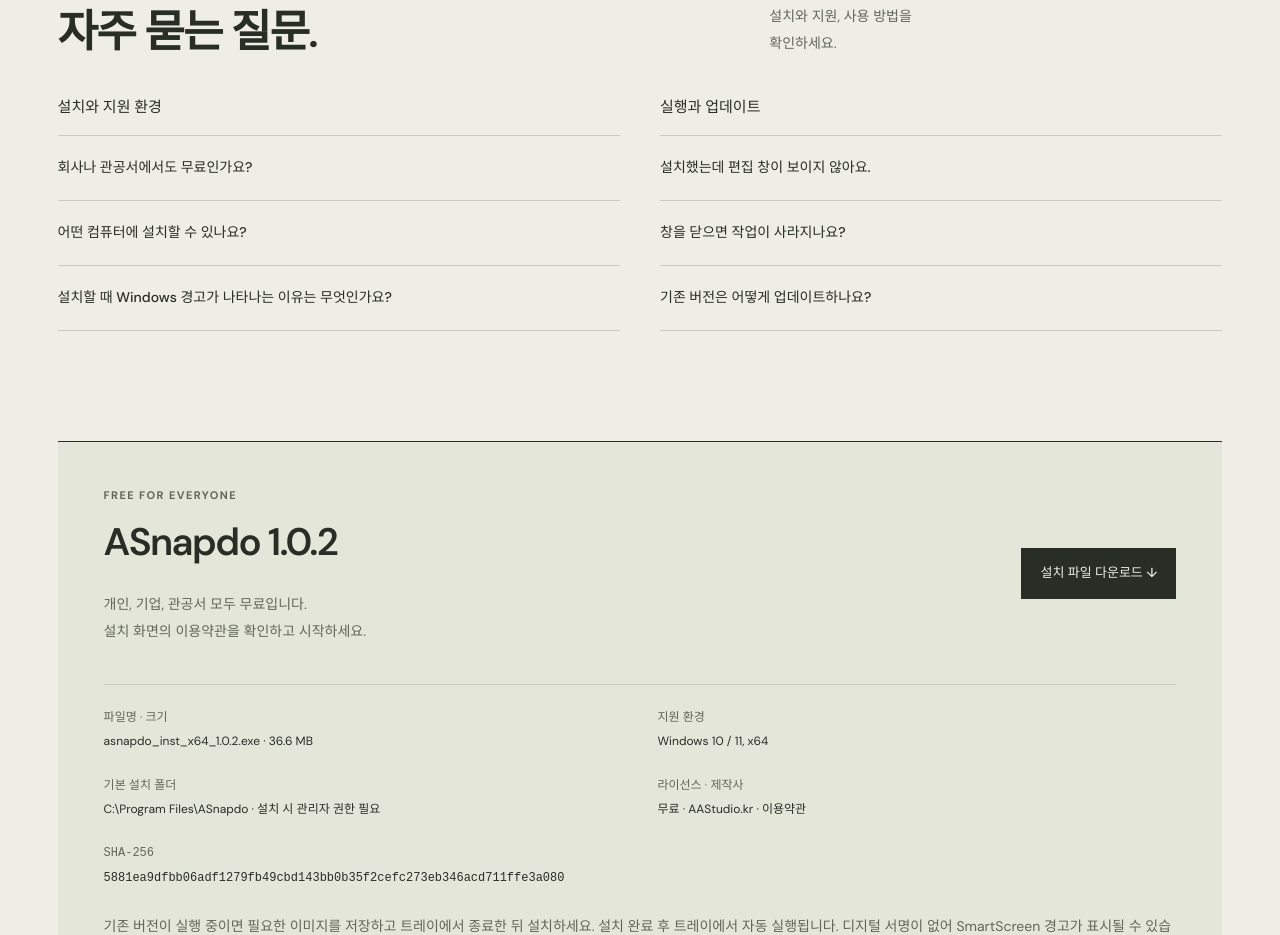
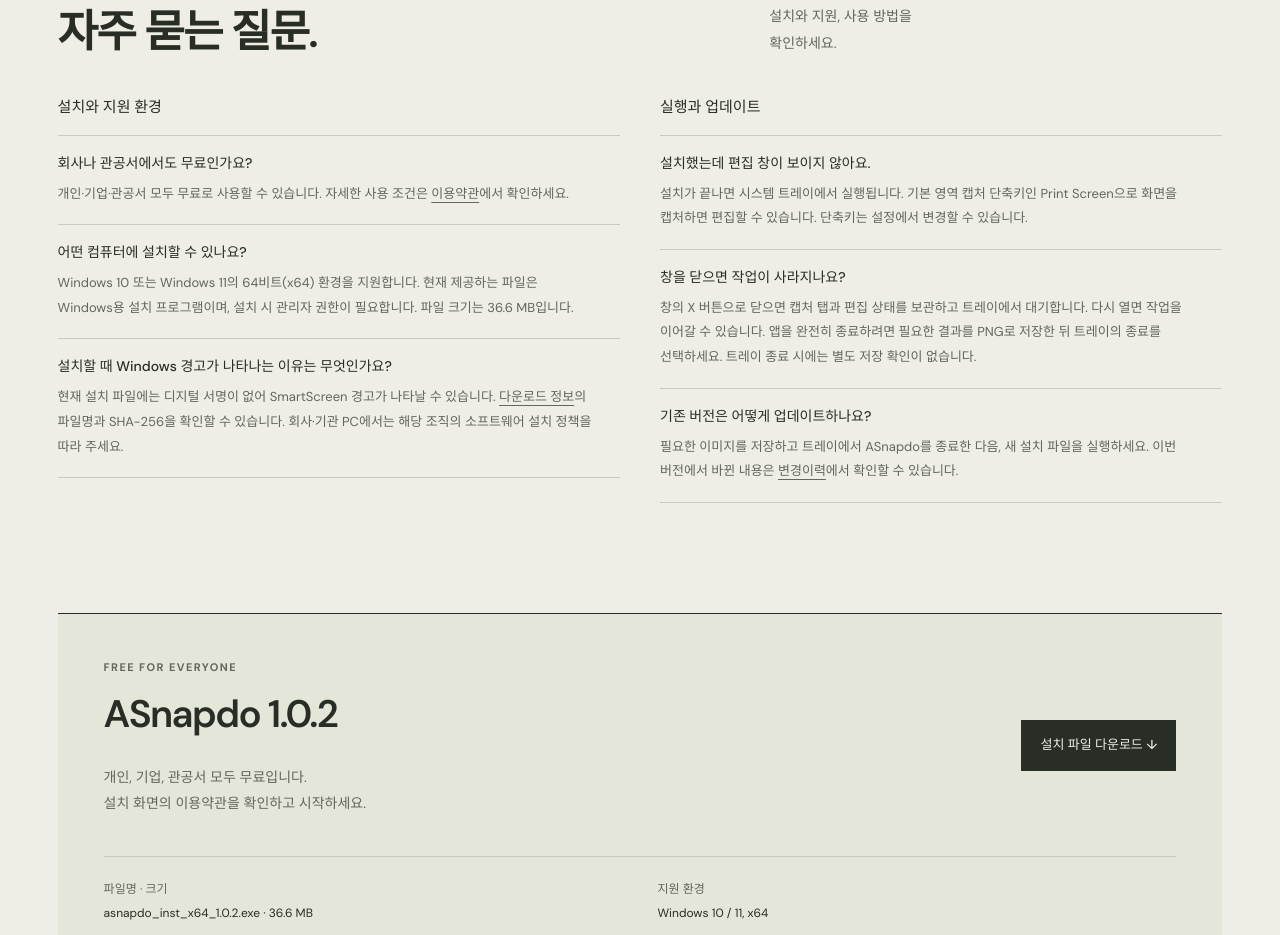
Before and after one commit to mant81/aastudio.kr, a plain HTML site: page asnapdo/index.html in a window 1280 px wide. Shown: the part 4820-5755 px from the top of the page. Drawn offline with Linux system fonts and the light colour scheme.

Commit message:
Show ASnapdo FAQ answers by default

```diff
--- a/asnapdo/index.html
+++ b/asnapdo/index.html
@@ -32,14 +32,14 @@
       <div class="faq-heading"><h2 id="faq-title">자주 묻는 질문.</h2><p>설치와 지원, 사용 방법을<br>확인하세요.</p></div>
       <div class="faq-grid">
         <div class="faq-group"><h3>설치와 지원 환경</h3>
-          <details><summary>회사나 관공서에서도 무료인가요?</summary><p>개인·기업·관공서 모두 무료로 사용할 수 있습니다. 자세한 사용 조건은 <a href="../release/ASnapdo-LICENSE.txt">이용약관</a>에서 확인하세요.</p></details>
-          <details><summary>어떤 컴퓨터에 설치할 수 있나요?</summary><p>Windows 10 또는 Windows 11의 64비트(x64) 환경을 지원합니다. 현재 제공하는 파일은 Windows용 설치 프로그램이며, 설치 시 관리자 권한이 필요합니다. 파일 크기는 36.6 MB입니다.</p></details>
-          <details><summary>설치할 때 Windows 경고가 나타나는 이유는 무엇인가요?</summary><p>현재 설치 파일에는 디지털 서명이 없어 SmartScreen 경고가 나타날 수 있습니다. <a href="#download">다운로드 정보</a>의 파일명과 SHA-256을 확인할 수 있습니다. 회사·기관 PC에서는 해당 조직의 소프트웨어 설치 정책을 따라 주세요.</p></details>
+          <article class="faq-item"><h4>회사나 관공서에서도 무료인가요?</h4><p>개인·기업·관공서 모두 무료로 사용할 수 있습니다. 자세한 사용 조건은 <a href="../release/ASnapdo-LICENSE.txt">이용약관</a>에서 확인하세요.</p></article>
+          <article class="faq-item"><h4>어떤 컴퓨터에 설치할 수 있나요?</h4><p>Windows 10 또는 Windows 11의 64비트(x64) 환경을 지원합니다. 현재 제공하는 파일은 Windows용 설치 프로그램이며, 설치 시 관리자 권한이 필요합니다. 파일 크기는 36.6 MB입니다.</p></article>
+          <article class="faq-item"><h4>설치할 때 Windows 경고가 나타나는 이유는 무엇인가요?</h4><p>현재 설치 파일에는 디지털 서명이 없어 SmartScreen 경고가 나타날 수 있습니다. <a href="#download">다운로드 정보</a>의 파일명과 SHA-256을 확인할 수 있습니다. 회사·기관 PC에서는 해당 조직의 소프트웨어 설치 정책을 따라 주세요.</p></article>
         </div>
         <div class="faq-group"><h3>실행과 업데이트</h3>
-          <details><summary>설치했는데 편집 창이 보이지 않아요.</summary><p>설치가 끝나면 시스템 트레이에서 실행됩니다. 기본 영역 캡처 단축키인 Print Screen으로 화면을 캡처하면 편집할 수 있습니다. 단축키는 설정에서 변경할 수 있습니다.</p></details>
-          <details><summary>창을 닫으면 작업이 사라지나요?</summary><p>창의 X 버튼으로 닫으면 캡처 탭과 편집 상태를 보관하고 트레이에서 대기합니다. 다시 열면 작업을 이어갈 수 있습니다. 앱을 완전히 종료하려면 필요한 결과를 PNG로 저장한 뒤 트레이의 종료를 선택하세요. 트레이 종료 시에는 별도 저장 확인이 없습니다.</p></details>
-          <details><summary>기존 버전은 어떻게 업데이트하나요?</summary><p>필요한 이미지를 저장하고 트레이에서 ASnapdo를 종료한 다음, 새 설치 파일을 실행하세요. 이번 버전에서 바뀐 내용은 <a href="changelog/">변경이력</a>에서 확인할 수 있습니다.</p></details>
+          <article class="faq-item"><h4>설치했는데 편집 창이 보이지 않아요.</h4><p>설치가 끝나면 시스템 트레이에서 실행됩니다. 기본 영역 캡처 단축키인 Print Screen으로 화면을 캡처하면 편집할 수 있습니다. 단축키는 설정에서 변경할 수 있습니다.</p></article>
+          <article class="faq-item"><h4>창을 닫으면 작업이 사라지나요?</h4><p>창의 X 버튼으로 닫으면 캡처 탭과 편집 상태를 보관하고 트레이에서 대기합니다. 다시 열면 작업을 이어갈 수 있습니다. 앱을 완전히 종료하려면 필요한 결과를 PNG로 저장한 뒤 트레이의 종료를 선택하세요. 트레이 종료 시에는 별도 저장 확인이 없습니다.</p></article>
+          <article class="faq-item"><h4>기존 버전은 어떻게 업데이트하나요?</h4><p>필요한 이미지를 저장하고 트레이에서 ASnapdo를 종료한 다음, 새 설치 파일을 실행하세요. 이번 버전에서 바뀐 내용은 <a href="changelog/">변경이력</a>에서 확인할 수 있습니다.</p></article>
         </div>
       </div>
     </section>
--- a/asnapdo/product.css
+++ b/asnapdo/product.css
@@ -18,12 +18,10 @@
 .faq-heading>p{margin:0 0 5px;font-size:14px;line-height:1.9;color:var(--snap-muted);word-break:keep-all}
 .faq-grid{display:grid;grid-template-columns:repeat(2,minmax(0,1fr));gap:40px}
 .faq-group>h3{margin:0 0 14px;font-size:15px;font-weight:500;line-height:1.7}
-.faq-group>details{border-top:1px solid var(--snap-line)}
-.faq-group>details:last-child{border-bottom:1px solid var(--snap-line)}
-.product-faq summary{display:flex;align-items:center;min-height:64px;padding:14px 22px 14px 0;cursor:pointer;font-size:14px;line-height:1.7;font-weight:500;word-break:keep-all}
-.product-faq summary::marker{color:var(--product-accent)}
-.product-faq summary:focus-visible{outline:2px solid var(--product-accent);outline-offset:4px}
-.product-faq details p{max-width:620px;margin:0 0 20px;padding-right:18px;font-size:13px;line-height:1.9;color:var(--snap-muted);word-break:keep-all}
+.faq-item{border-top:1px solid var(--snap-line)}
+.faq-item:last-child{border-bottom:1px solid var(--snap-line)}
+.faq-item h4{margin:0;padding:16px 0 6px;font-size:14px;line-height:1.7;font-weight:500;word-break:keep-all}
+.faq-item p{max-width:620px;margin:0;padding:0 18px 18px 0;font-size:13px;line-height:1.9;color:var(--snap-muted);word-break:keep-all}
 .product-faq a{text-decoration:underline;text-underline-offset:4px}
 .download-panel{scroll-margin-top:90px}
 .shot-preview{display:block}
@@ -52,8 +50,8 @@
   .faq-heading>p{font-size:13px}
   .faq-grid{grid-template-columns:1fr;gap:30px}
   .faq-group>h3{margin-bottom:10px}
-  .product-faq summary{font-size:14px;padding-right:0}
-  .product-faq details p{padding-right:0;font-size:13px}
+  .faq-item h4{font-size:14px}
+  .faq-item p{padding-right:0;font-size:13px}
   .image-preview{padding:14px}
 }
 @media(max-width:600px){.product-container{padding:0 6%}.product-tabs{gap:12px}.product-subnav{gap:10px}.key-table kbd{white-space:normal;overflow-wrap:anywhere}.product-actions .snap-button{width:100%}.product-page>footer.product-container{padding:0 6%}}
```
